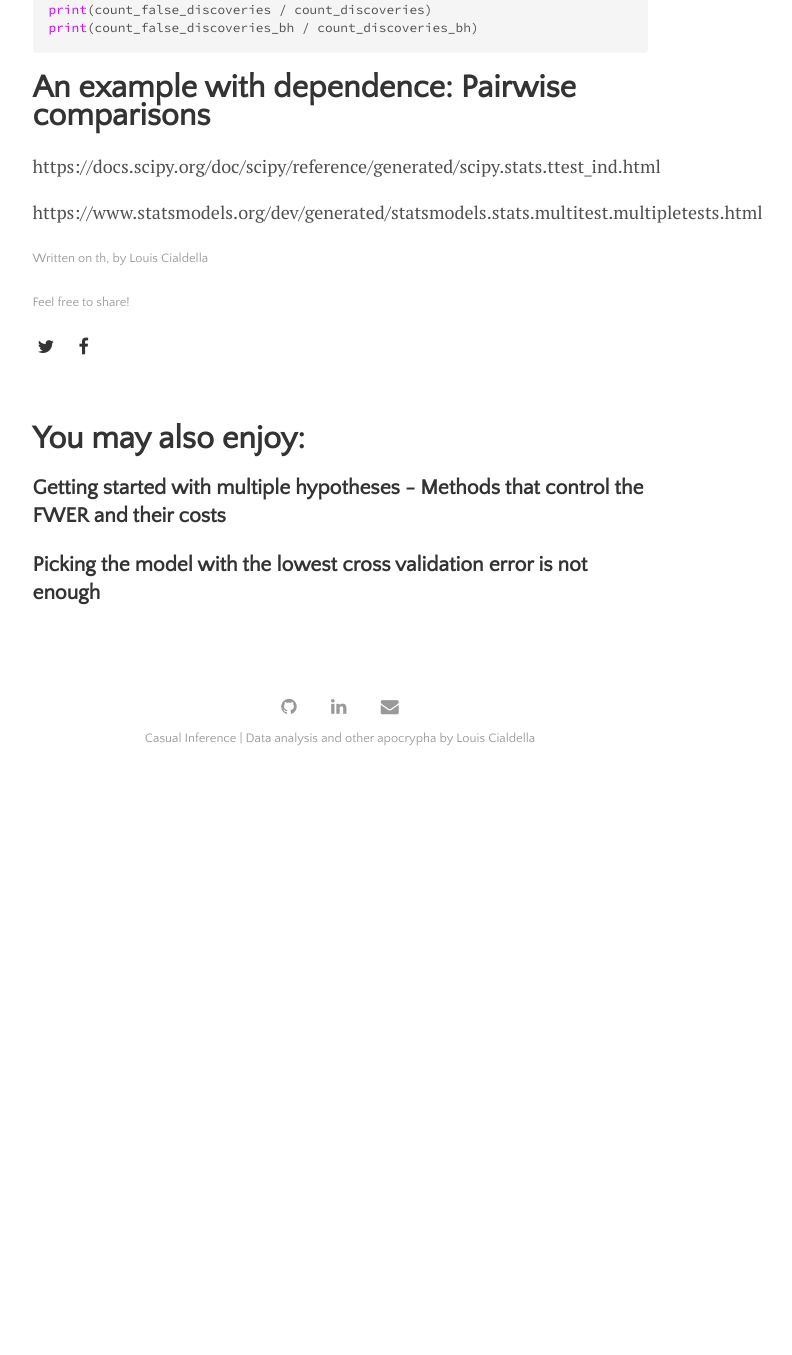
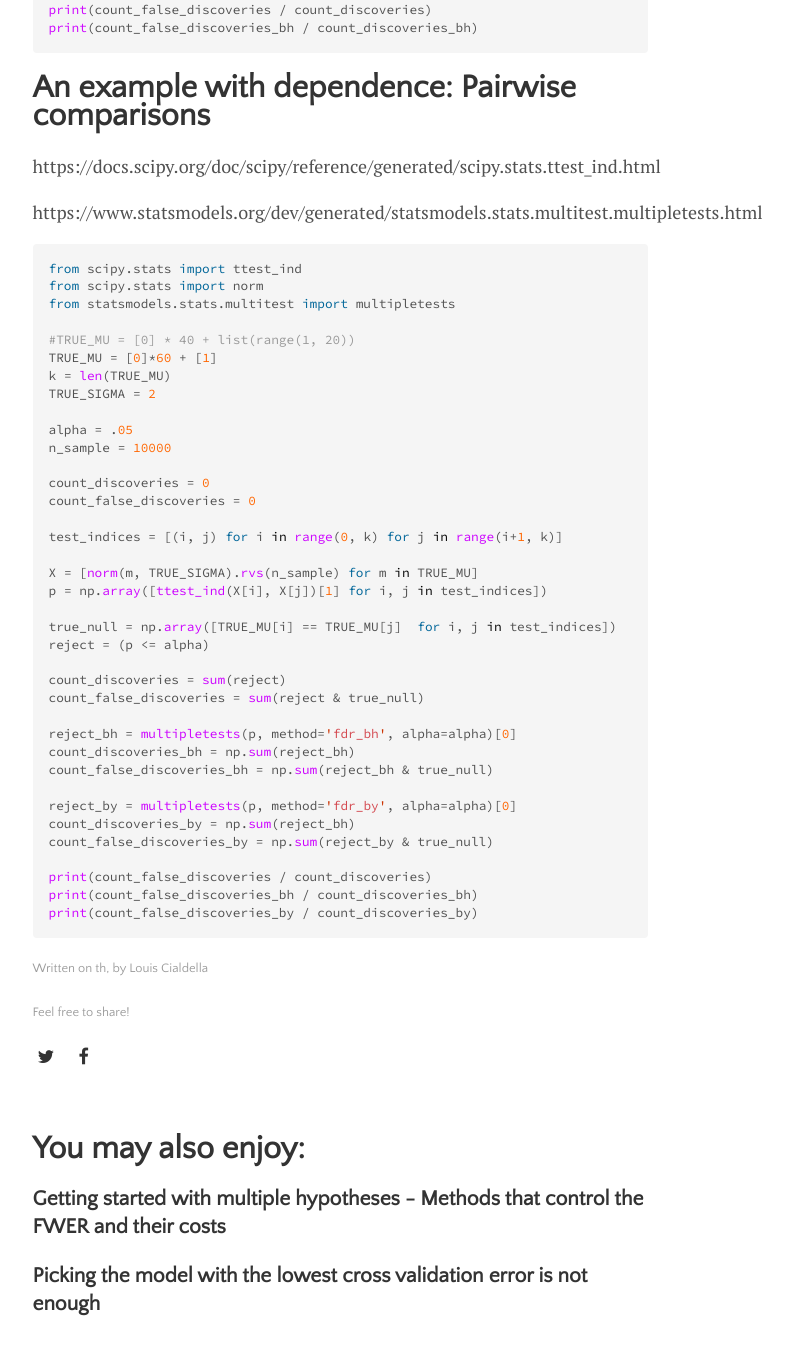
Before and after one commit to lmc2179/lmc2179.github.io, a Jekyll site: the page built from drafts/fdr.md, in a window 1280 px wide and 1400 px high, scrolled down 1964 px. Shown: the top 1355 px of the window, without its empty margins (300-1092 px from the left). Built offline with Jekyll 4.4.1, drawn with Linux system fonts in a browser that asks for light colours; before the commit the page ends 2748 px from its top, so only the background shows below that.

Commit message:
Update fdr.md

````diff
--- a/drafts/fdr.md
+++ b/drafts/fdr.md
@@ -66,3 +66,43 @@ print(count_false_discoveries_bh / count_discoveries_bh)
 https://docs.scipy.org/doc/scipy/reference/generated/scipy.stats.ttest_ind.html
 
 https://www.statsmodels.org/dev/generated/statsmodels.stats.multitest.multipletests.html
+
+```python
+from scipy.stats import ttest_ind
+from scipy.stats import norm
+from statsmodels.stats.multitest import multipletests
+
+#TRUE_MU = [0] * 40 + list(range(1, 20))
+TRUE_MU = [0]*60 + [1]
+k = len(TRUE_MU)
+TRUE_SIGMA = 2
+
+alpha = .05
+n_sample = 10000
+
+count_discoveries = 0
+count_false_discoveries = 0
+
+test_indices = [(i, j) for i in range(0, k) for j in range(i+1, k)]
+
+X = [norm(m, TRUE_SIGMA).rvs(n_sample) for m in TRUE_MU]
+p = np.array([ttest_ind(X[i], X[j])[1] for i, j in test_indices])
+
+true_null = np.array([TRUE_MU[i] == TRUE_MU[j]  for i, j in test_indices])
+reject = (p <= alpha)
+
+count_discoveries = sum(reject)
+count_false_discoveries = sum(reject & true_null)
+
+reject_bh = multipletests(p, method='fdr_bh', alpha=alpha)[0]
+count_discoveries_bh = np.sum(reject_bh)
+count_false_discoveries_bh = np.sum(reject_bh & true_null)
+
+reject_by = multipletests(p, method='fdr_by', alpha=alpha)[0]
+count_discoveries_by = np.sum(reject_bh)
+count_false_discoveries_by = np.sum(reject_by & true_null)
+
+print(count_false_discoveries / count_discoveries)
+print(count_false_discoveries_bh / count_discoveries_bh)
+print(count_false_discoveries_by / count_discoveries_by)
+```
````
